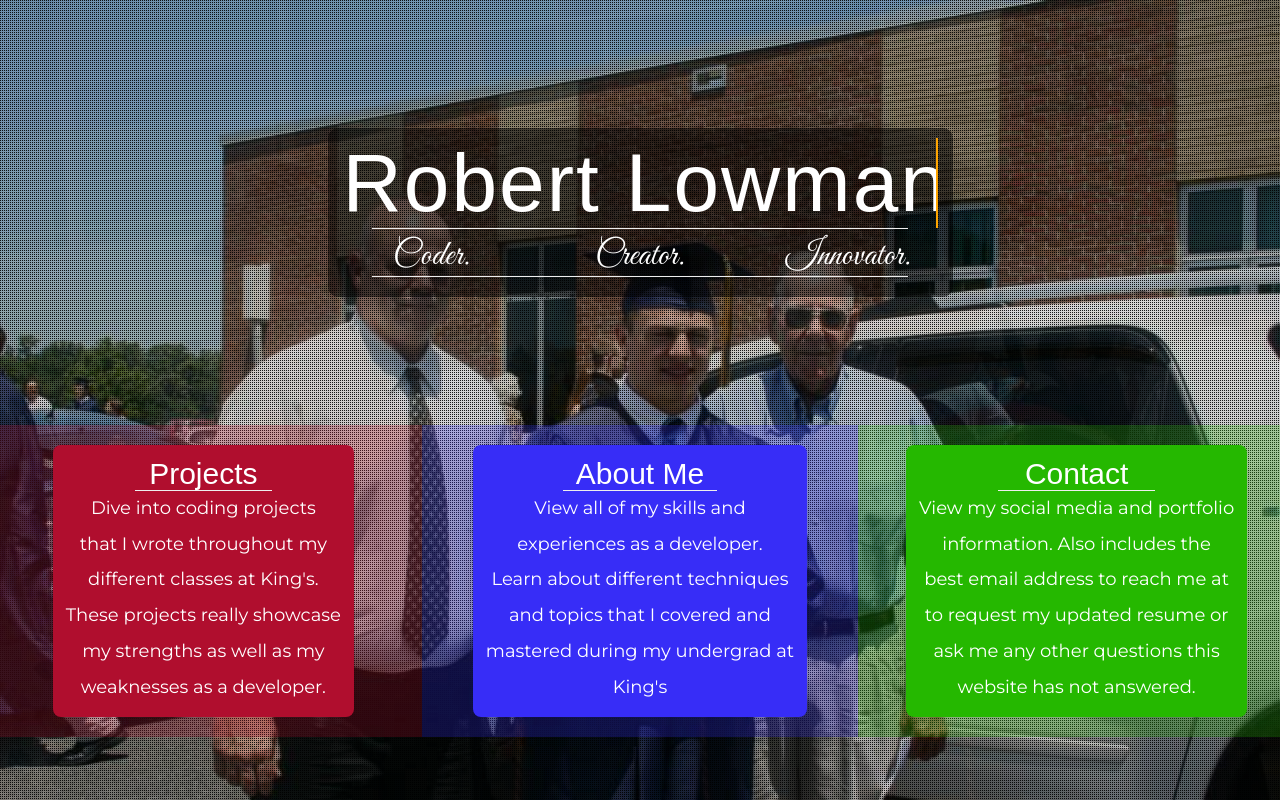
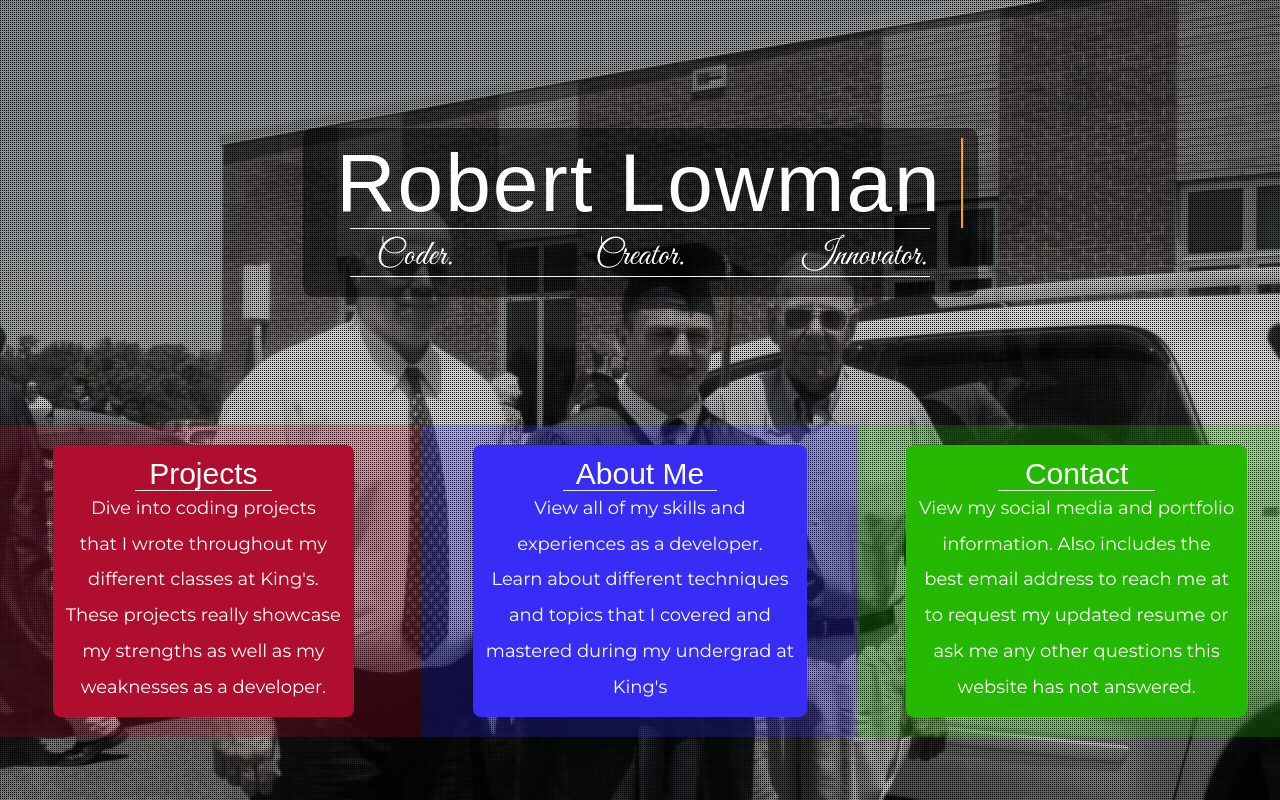
Before and after one commit to rlowman/RobertWebsite, a Django app: page / in a window 1280 px wide. Run offline with Django 3.2, Linux system fonts and the light colour scheme; some libraries are stand-ins or nearby versions; some web fonts are replaced.

Commit message:
fixing inside3

```diff
--- a/mysite/static/css/indexStyle.css
+++ b/mysite/static/css/indexStyle.css
@@ -41,7 +41,7 @@ div.nvarRow {
 .inside {
   background-color: rgba(0, 0, 0, .50);
   border-radius: 10px;
-  width:625px;
+  width:675px;
   padding-top: 10px;
 }
 ul {
```
